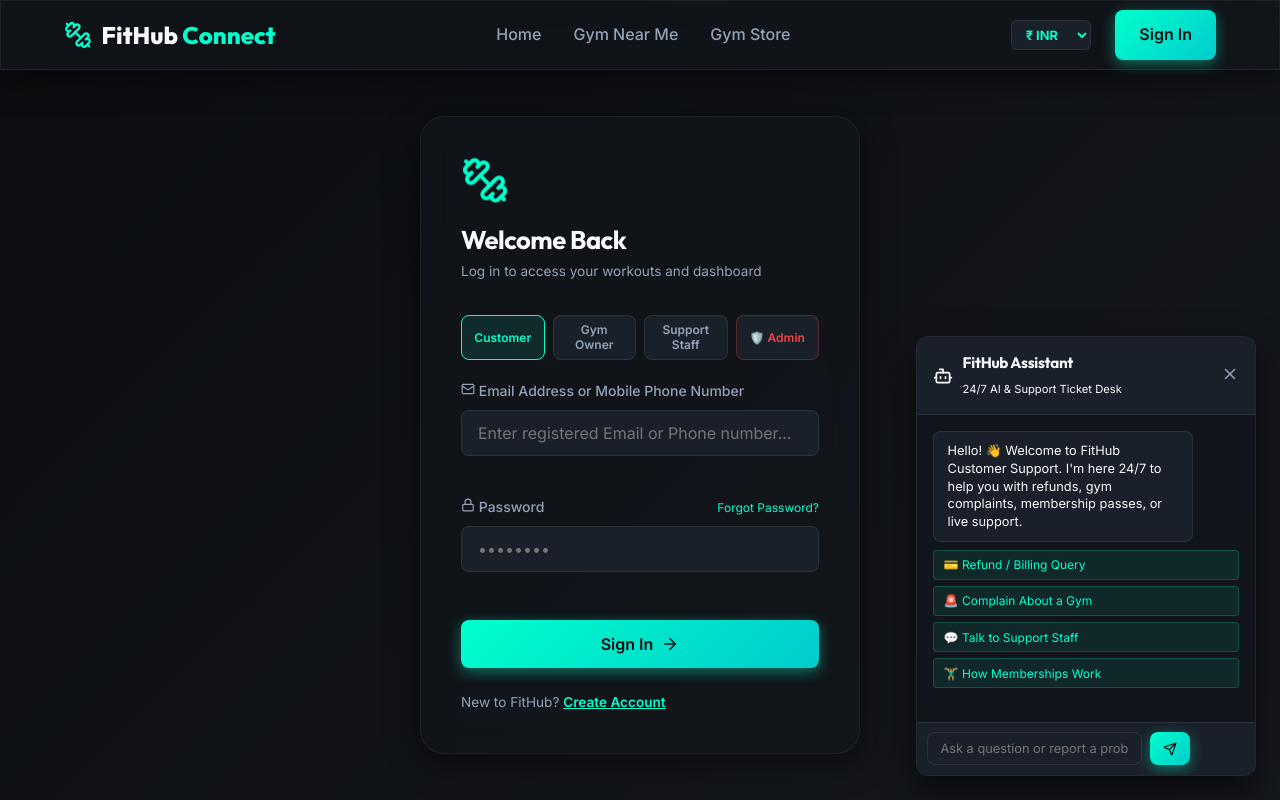
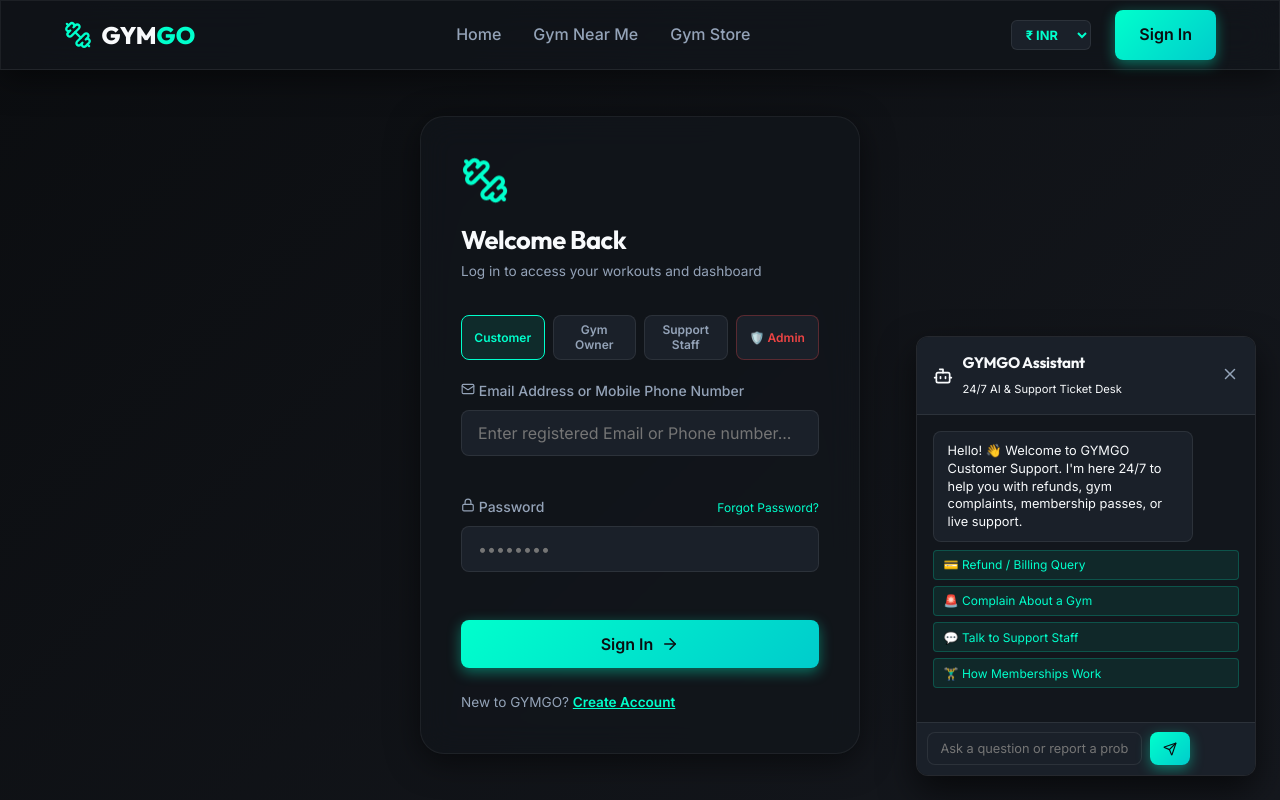
Before and after one commit to Utkarsht001/GymConnect, a React (Vite) app in the folder frontend/: page /login in a window 1280 px wide. Both pictures are taken after a click on the button "Support Bot". Built offline with nearby package versions, Linux system fonts and the light colour scheme.

Commit message:
Rebrand platform to GYMGO

```diff
--- a/frontend/index.html
+++ b/frontend/index.html
@@ -4,7 +4,7 @@
     <meta charset="UTF-8" />
     <meta name="viewport" content="width=device-width, initial-scale=1.0" />
     <link rel="stylesheet" href="https://unpkg.com/leaflet@1.9.4/dist/leaflet.css" />
-    <title>FitHub Connect | Multi-Gym Discovery & Management</title>
+    <title>GYMGO | Multi-Gym Discovery & Management</title>
   </head>
   <body>
     <div id="root"></div>
--- a/frontend/src/components/CustomerSupportChatbot.tsx
+++ b/frontend/src/components/CustomerSupportChatbot.tsx
@@ -20,7 +20,7 @@ export const CustomerSupportChatbot: React.FC = () => {
     {
       id: '1',
       sender: 'bot',
-      text: "Hello! 👋 Welcome to FitHub Customer Support. I'm here 24/7 to help you with refunds, gym complaints, membership passes, or live support.",
+      text: "Hello! 👋 Welcome to GYMGO Customer Support. I'm here 24/7 to help you with refunds, gym complaints, membership passes, or live support.",
       options: [
         { label: '💳 Refund / Billing Query', action: 'refund' },
         { label: '🚨 Complain About a Gym', action: 'complaint' },
@@ -131,7 +131,7 @@ export const CustomerSupportChatbot: React.FC = () => {
         <button
           onClick={() => setIsOpen(true)}
           className="chatbot-trigger-btn glow-btn flex-center animate-pulse"
-          title="FitHub AI Customer Support"
+          title="GYMGO AI Customer Support"
         >
           <Bot size={22} />
           <span>Support Bot</span>
@@ -146,7 +146,7 @@ export const CustomerSupportChatbot: React.FC = () => {
             <div style={{ display: 'flex', alignItems: 'center', gap: '0.6rem' }}>
               <Bot size={20} className="text-primary" />
               <div>
-                <h4 style={{ margin: 0, fontSize: '0.95rem' }}>FitHub Assistant</h4>
+                <h4 style={{ margin: 0, fontSize: '0.95rem' }}>GYMGO Assistant</h4>
                 <small className="text-muted" style={{ fontSize: '0.7rem' }}>24/7 AI & Support Ticket Desk</small>
               </div>
             </div>
--- a/frontend/src/components/Navbar.tsx
+++ b/frontend/src/components/Navbar.tsx
@@ -44,7 +44,7 @@ export const Navbar: React.FC = () => {
         <div className="container header-container">
           <Link to="/" className="logo-section">
             <Dumbbell className="logo-icon animate-float" />
-            <span className="logo-text">FitHub <span className="highlight">Connect</span></span>
+            <span className="logo-text">GYM<span className="highlight">GO</span></span>
           </Link>
 
           <nav className="desktop-nav">
--- a/frontend/src/pages/DashboardAdmin.tsx
+++ b/frontend/src/pages/DashboardAdmin.tsx
@@ -347,7 +347,7 @@ export const DashboardAdmin: React.FC = () => {
       <section className="profile-banner-card glass-panel">
         <Shield className="profile-large-avatar text-primary" style={{ width: '70px', height: '70px' }} />
         <div className="profile-meta">
-          <h2>FitHub Control Cockpit</h2>
+          <h2>GYMGO Control Cockpit</h2>
           <p className="profile-email">System Administrator: <b>utkarsht721@gmail.com</b></p>
           <div className="role-tag" style={{ background: 'rgba(239, 68, 68, 0.15)', color: '#ef4444', border: '1px solid rgba(239, 68, 68, 0.3)' }}>
             SUPER ADMIN ACCESS
--- a/frontend/src/pages/DashboardOwner.tsx
+++ b/frontend/src/pages/DashboardOwner.tsx
@@ -579,7 +579,7 @@ export const DashboardOwner: React.FC = () => {
         <aside className="dashboard-navigation-sidebar glass-panel">
           <div className="sidebar-brand text-center">
             <Dumbbell className="text-primary" />
-            <h3>FitHub Owner</h3>
+            <h3>GYMGO Owner</h3>
             {gym ? (
               <span className={`badge badge-${gym.isApproved ? 'approved' : 'pending'}`}>
                 {gym.isApproved ? 'Approved' : 'Pending Approval'}
@@ -658,7 +658,7 @@ export const DashboardOwner: React.FC = () => {
                     🎁 3-Month Free Platform Trial Active
                   </h3>
                   <p style={{ margin: '0.2rem 0 0 0', fontSize: '0.85rem', color: 'var(--text-secondary)' }}>
-                    Your gym profile is listed on FitHub for <b>3 Months FREE</b>. After trial, renew platform site subscription to stay listed.
+                    Your gym profile is listed on GYMGO for <b>3 Months FREE</b>. After trial, renew platform site subscription to stay listed.
                   </p>
                 </div>
                 <div style={{ display: 'flex', alignItems: 'center', gap: '1rem' }}>
--- a/frontend/src/pages/GymStore.tsx
+++ b/frontend/src/pages/GymStore.tsx
@@ -57,7 +57,7 @@ export const GymStore: React.FC = () => {
     <div className="store-page-container container">
       {/* 1. STORE HERO SEARCH HEADER */}
       <section className="store-hero glass-panel text-center">
-        <h1 className="glow-text">FitHub <span className="highlight">Store</span></h1>
+        <h1 className="glow-text">GYM<span className="highlight">GO Store</span></h1>
         <p>Premium training accessories, supplements, and workout gear listed directly by gym owners.</p>
 
         <div className="store-search-box">
--- a/frontend/src/pages/Home.tsx
+++ b/frontend/src/pages/Home.tsx
@@ -181,7 +181,7 @@ export const Home: React.FC = () => {
       <section className="how-it-works-section">
         <div className="container">
           <div className="text-center-wrapper">
-            <h2 className="section-title text-center">How FitHub Works</h2>
+            <h2 className="section-title text-center">How GYMGO Works</h2>
             <p className="section-subtitle text-center">Get started on your training roadmap in 3 steps</p>
           </div>
 
@@ -223,7 +223,7 @@ export const Home: React.FC = () => {
         <div className="reviews-grid">
           <div className="review-card glass-panel">
             <div className="review-rating">★★★★★</div>
-            <p className="review-text">"Finding a gym with a dedicated CrossFit zone and heavy squats racks used to be difficult in Jaipur. FitHub let me locate Iron Paradise and subscribe instantly. Highly recommend!"</p>
+            <p className="review-text">"Finding a gym with a dedicated CrossFit zone and heavy squats racks used to be difficult in Jaipur. GYMGO let me locate Iron Paradise and subscribe instantly. Highly recommend!"</p>
             <div className="review-author">
               <img src="https://images.unsplash.com/photo-1527980965255-d3b416303d12?w=80" alt="User" />
               <div>
@@ -253,7 +253,7 @@ export const Home: React.FC = () => {
           <div className="cta-content">
             <h2 className="cta-title">Own a Fitness Center?</h2>
             <p className="cta-text">
-              List your gym on FitHub Connect, publish membership tiers, manage product catalogs, and chat directly with hundreds of potential customers today.
+              List your gym on GYMGO, publish membership tiers, manage product catalogs, and chat directly with hundreds of potential customers today.
             </p>
             <Link to="/login?register=owner" className="glow-btn cta-btn">
               List Your Gym <ArrowRight size={18} />
@@ -271,7 +271,7 @@ export const Home: React.FC = () => {
           <div className="footer-brand">
             <div className="logo-section">
               <Dumbbell className="logo-icon" />
-              <span>FitHub <span className="highlight">Connect</span></span>
+              <span>GYM<span className="highlight">GO</span></span>
             </div>
             <p className="footer-brand-text">
               Jaipur's premier multi-gym discovery, management, and e-commerce fitness marketplace.
@@ -293,7 +293,7 @@ export const Home: React.FC = () => {
           </div>
         </div>
         <div className="footer-bottom text-center">
-          <p>© 2026 FitHub Connect. Designed for premium athletic experiences.</p>
+          <p>© 2026 GYMGO. Designed for premium athletic experiences.</p>
         </div>
       </footer>
 
--- a/frontend/src/pages/Login.tsx
+++ b/frontend/src/pages/Login.tsx
@@ -293,7 +293,7 @@ export const Login: React.FC = () => {
             </p>
           ) : (
             <p>
-              New to FitHub?{' '}
+              New to GYMGO?{' '}
               <button onClick={() => { setIsRegister(true); setErrorMsg(''); }} className="toggle-mode-btn">
                 Create Account
               </button>
```
Also changed, not shown: 1 other file (tests, documents, lock files or other folders).
